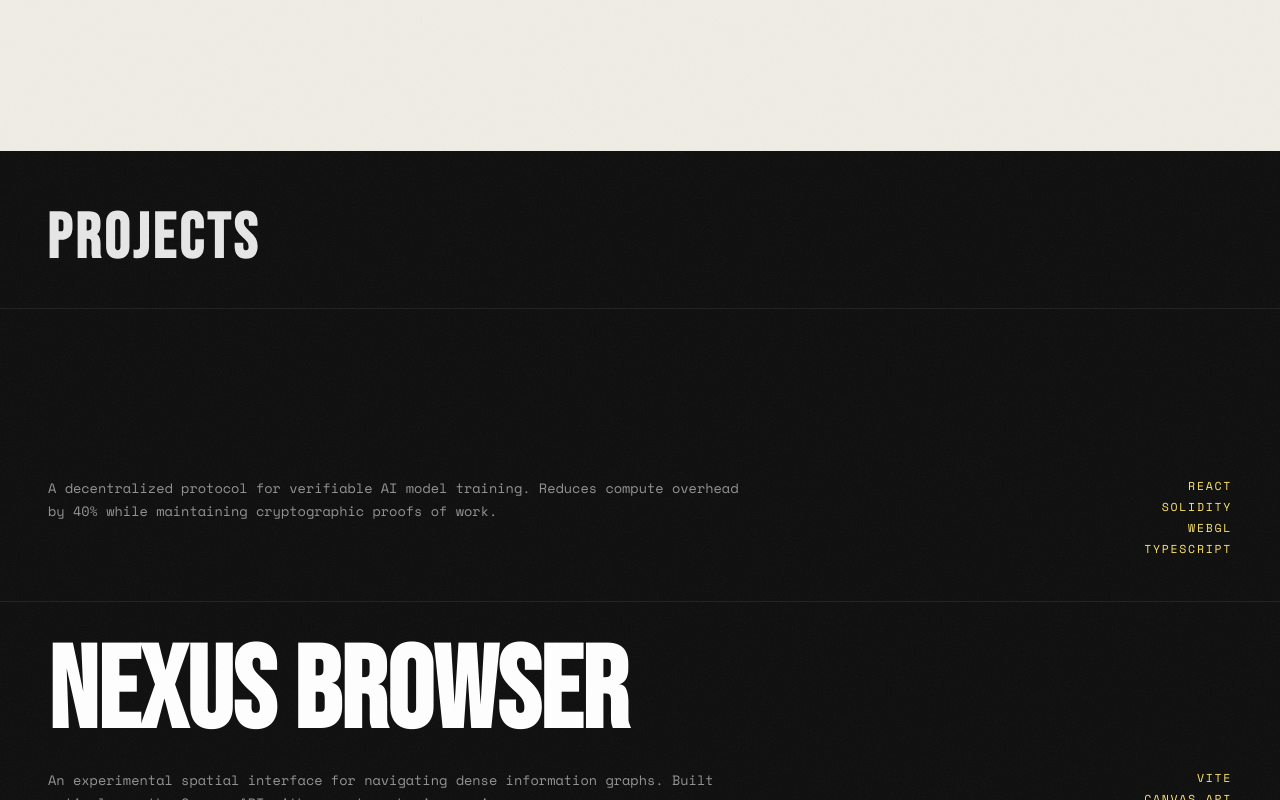
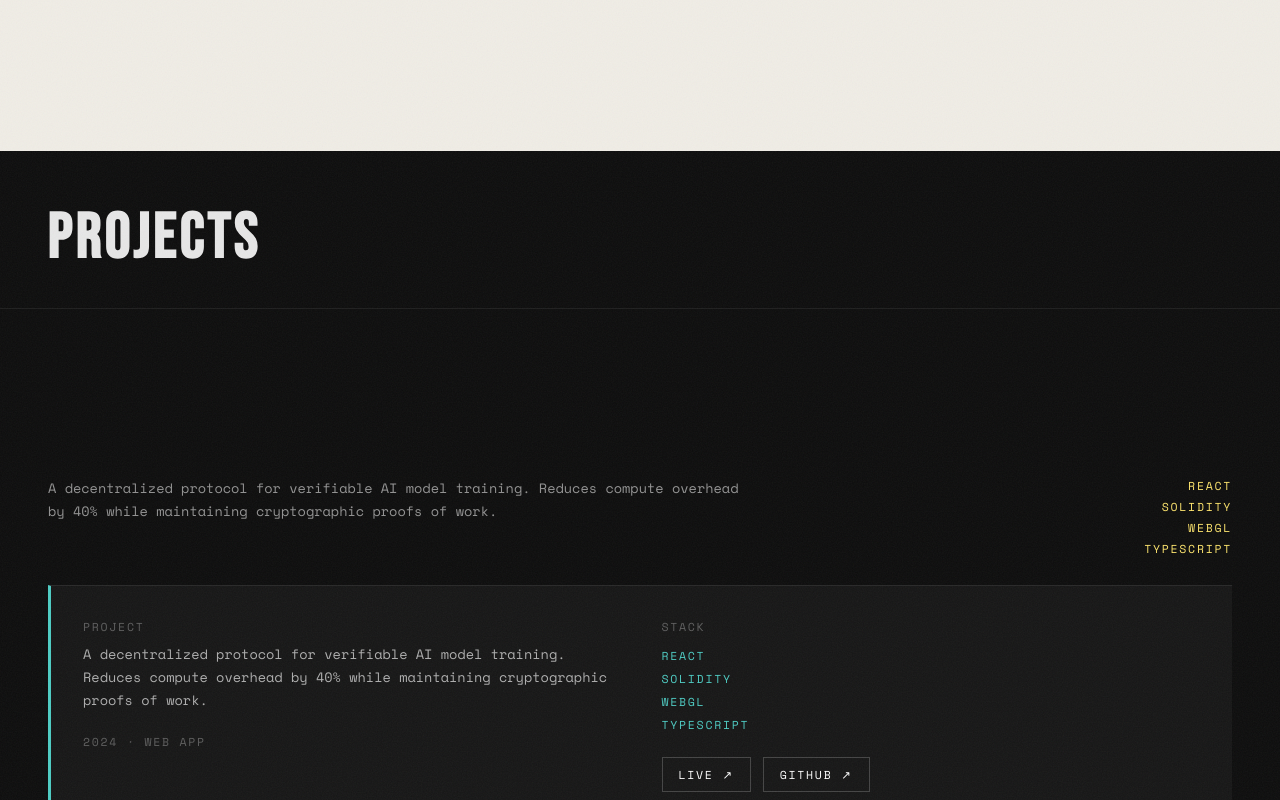
Before and after one commit to Mirudull-D/Portfolio-2, a React (Vite) app: page / in a window 1280 px wide. Both pictures are taken after a click on the element "SYNTHESIS". Shown: the part 649-1449 px from the top of the page. Built offline with nearby package versions, Linux system fonts and the light colour scheme.

Commit message:
NavScrool and the drop in

```diff
--- a/src/App.jsx
+++ b/src/App.jsx
@@ -1,10 +1,11 @@
-import React from 'react';
+import React, { useEffect } from 'react';
 import Hero from './components/Hero/Hero';
 import Work from './components/Work/Work';
 import About from './components/About/About';
 import Stack from './components/Stack/Stack';
 import Experience from './components/Experience/Experience';
 import Contact from './components/Contact/Contact';
+import ScrollProgress from './components/ScrollProgress/ScrollProgress';
 import './index.css';
 
 const Grain = () => (
@@ -21,9 +22,14 @@ const Grain = () => (
 );
 
 function App() {
+  useEffect(() => {
+    window.scrollTo(0, 0);
+  }, []);
+
   return (
     <>
       <Grain />
+      <ScrollProgress />
       <main>
         <Hero />
         <Work />
--- a/src/components/About/About.jsx
+++ b/src/components/About/About.jsx
@@ -6,7 +6,7 @@ export default function About() {
   const [ref, isVisible] = useScrollReveal({ threshold: 0.2 });
 
   return (
-    <section className={styles.about} ref={ref}>
+    <section className={styles.about} ref={ref} id="about">
       <div className={styles.watermark}>ABOUT</div>
 
       <div className={`${styles.content} ${isVisible ? styles.visible : ''}`}>
--- a/src/components/Contact/Contact.module.css
+++ b/src/components/Contact/Contact.module.css
@@ -53,14 +53,28 @@
 }
 
 .socialLink {
-  opacity: 0.5;
-  transition: opacity 0.3s cubic-bezier(0.76, 0, 0.24, 1),
-              transform 0.3s cubic-bezier(0.76, 0, 0.24, 1);
+  position: relative;
+  color: #FFF;
+  opacity: 0.7;
   letter-spacing: 0.2em;
+  font-family: var(--font-mono);
+  font-size: 0.72rem;
+  text-transform: uppercase;
 }
 
-.socialLink:hover {
-  opacity: 1;
+.socialLink::after {
+  content: '';
+  position: absolute;
+  bottom: -2px;
+  left: 0;
+  width: 0;
+  height: 1px;
+  background: var(--riso-cyan);
+  transition: width 0.3s cubic-bezier(0.76, 0, 0.24, 1);
+}
+
+.socialLink:hover::after {
+  width: 100%;
 }
 
 .footer {
--- a/src/components/Experience/Experience.jsx
+++ b/src/components/Experience/Experience.jsx
@@ -13,7 +13,7 @@ export default function Experience() {
   }, [isVisible]);
 
   return (
-    <section className={styles.experience} ref={ref}>
+    <section className={styles.experience} ref={ref} id="experience">
       <div className={styles.header}>
         <div className={styles.label}>EXPERIENCE</div>
         <div className={styles.rightLabel}>02 ROLES · ONGOING</div>
--- a/src/components/Hero/Hero.jsx
+++ b/src/components/Hero/Hero.jsx
@@ -11,7 +11,7 @@ export default function Hero() {
   }, []);
 
   return (
-    <section className={styles.hero}>
+    <section className={styles.hero} id="hero">
       <div className={styles.label}>
         FULLSTACK DEVELOPER
       </div>
--- /dev/null
+++ b/src/components/ScrollProgress/ScrollProgress.jsx
@@ -0,0 +1,27 @@
+import { useState, useEffect } from 'react';
+import styles from './ScrollProgress.module.css';
+
+export default function ScrollProgress() {
+  const [progress, setProgress] = useState(0);
+
+  useEffect(() => {
+    const handleScroll = () => {
+      const scrollTop = window.scrollY;
+      const docHeight = document.documentElement.scrollHeight - window.innerHeight;
+      const scrollPercent = docHeight > 0 ? scrollTop / docHeight : 0;
+      setProgress(scrollPercent);
+    };
+
+    window.addEventListener('scroll', handleScroll);
+    return () => window.removeEventListener('scroll', handleScroll);
+  }, []);
+
+  return (
+    <div className={styles.progressBar}>
+      <div
+        className={styles.progressFill}
+        style={{ width: `${progress * 100}%` }}
+      />
+    </div>
+  );
+}
--- /dev/null
+++ b/src/components/ScrollProgress/ScrollProgress.module.css
@@ -0,0 +1,15 @@
+.progressBar {
+  position: fixed;
+  top: 0;
+  left: 0;
+  width: 100vw;
+  height: 2px;
+  background: transparent;
+  z-index: 10000;
+}
+
+.progressFill {
+  height: 100%;
+  background: var(--riso-cyan);
+  transition: width 0.1s linear;
+}
--- a/src/components/Stack/Stack.jsx
+++ b/src/components/Stack/Stack.jsx
@@ -45,9 +45,11 @@ const MarqueeStrip = ({ strip }) => {
   ];
 
   return (
-    <div className={`${styles.strip} ${styles[strip.direction]} ${strip.className}`} style={{ '--speed': strip.speed }}>
-      <div className={styles.stripTrack}>
-        {list}
+    <div className={styles.stripWrapper}>
+      <div className={`${styles.strip} ${styles[strip.direction]} ${strip.className}`} style={{ '--speed': strip.speed }}>
+        <div className={styles.stripTrack}>
+          {list}
+        </div>
       </div>
     </div>
   );
@@ -57,7 +59,7 @@ export default function Stack() {
   const [ref, isVisible] = useScrollReveal({ threshold: 0.2 });
 
   return (
-    <section className={styles.stack} ref={ref}>
+    <section className={styles.stack} ref={ref} id="stack">
       <div className={styles.stackBlock}>
         <div className={styles.header}>
           <div className={styles.label}>TOOLS &amp; THINKING</div>
--- a/src/components/Stack/Stack.module.css
+++ b/src/components/Stack/Stack.module.css
@@ -77,6 +77,16 @@
   .stripBlock {
     clip-path: none;
   }
+}
+
+.stripWrapper {
+  width: 100%;
+  overflow: hidden;
+  transition: transform 0.3s ease;
+}
+
+.stripWrapper:hover {
+  transform: scale(1.02);
 }
 
 .strip {
--- a/src/components/Work/Work.jsx
+++ b/src/components/Work/Work.jsx
@@ -1,4 +1,4 @@
-import { useRef } from 'react';
+import { useState } from 'react';
 import { useScrollReveal } from '../../hooks/useScrollReveal';
 import styles from './Work.module.css';
 
@@ -7,44 +7,56 @@ const projects = [
     name: 'SYNTHESIS',
     desc: 'A decentralized protocol for verifiable AI model training. Reduces compute overhead by 40% while maintaining cryptographic proofs of work.',
     tags: ['React', 'Solidity', 'WebGL', 'TypeScript'],
-    misregister: false
+    misregister: false,
+    liveUrl: '#',
+    githubUrl: '#'
   },
   {
     name: 'NEXUS BROWSER',
     desc: 'An experimental spatial interface for navigating dense information graphs. Built entirely on the Canvas API with a custom physics engine.',
     tags: ['Vite', 'Canvas API', 'Rust', 'WASM'],
-    misregister: false
+    misregister: false,
+    liveUrl: '#',
+    githubUrl: '#'
   },
   {
     name: 'ECHO CHAMBER',
     desc: 'Audio analysis tool for acoustic room modeling. Features real-time spectral decomposition and impulse response generation.',
     tags: ['Next.js', 'WebAudio API', 'Python', 'FastAPI'],
-    misregister: true // The "best work" gets the misregistration
+    misregister: true,
+    liveUrl: '#',
+    githubUrl: '#'
   },
   {
     name: 'VANTAGE POINT',
     desc: 'A lightweight observability dashboard for distributed microservices. Aggregates logs, metrics, and traces into a single pane of glass.',
     tags: ['Vue', 'Go', 'Prometheus', 'Redis'],
-    misregister: false
+    misregister: false,
+    liveUrl: '#',
+    githubUrl: '#'
   },
   {
     name: 'CHRONOS',
     desc: 'Time-series database visualization engine capable of rendering millions of data points smoothly without downsampling.',
     tags: ['React', 'D3.js', 'Java', 'Spring Boot'],
-    misregister: false
+    misregister: false,
+    liveUrl: '#',
+    githubUrl: '#'
   },
   {
     name: 'KINETIC',
     desc: 'Open-source animation library for performant micro-interactions. Used by over 10,000 developers worldwide.',
     tags: ['Vanilla JS', 'CSS', 'Rollup', 'Jest'],
-    misregister: false
+    misregister: false,
+    liveUrl: '#',
+    githubUrl: '#'
   }
 ];
 
-const ProjectBlock = ({ project, index }) => {
+const ProjectBlock = ({ project, index, isOpen, onToggle }) => {
   const [ref, isVisible] = useScrollReveal({ threshold: 0.2 });
 
-  const isEven = index % 2 === 1; // 0-indexed, so 1,3,5 are even visually
+  const isEven = index % 2 === 1;
   const nameStyle = isEven ? styles.filled : 'outlined-text';
 
   return (
@@ -60,6 +72,7 @@ const ProjectBlock = ({ project, index }) => {
           '--misregister-color': 'var(--riso-red)'
         }}
         data-text={project.name}
+        onClick={onToggle}
       >
         {project.name}
       </h2>
@@ -74,17 +87,59 @@ const ProjectBlock = ({ project, index }) => {
           ))}
         </div>
       </div>
+
+      <div className={`${styles.drawer} ${isOpen ? styles.drawerOpen : ''}`}>
+        <div className={styles.drawerContent}>
+          <div className={styles.drawerGrid}>
+            <div className={styles.drawerLeft}>
+              <div className="label-text" style={{ opacity: 0.3, marginBottom: 8 }}>PROJECT</div>
+              <p className="body-text">{project.desc}</p>
+              <div className={styles.meta} style={{ marginTop: 16 }}>
+                <span className="label-text" style={{ opacity: 0.3 }}>2024 · WEB APP</span>
+              </div>
+            </div>
+            <div className={styles.drawerRight}>
+              <div className="label-text" style={{ opacity: 0.3, marginBottom: 12 }}>STACK</div>
+              <div className={styles.drawerTags}>
+                {project.tags.map(tag => (
+                  <span key={tag} className="label-text">{tag}</span>
+                ))}
+              </div>
+              <div className={styles.drawerButtons}>
+                <a href={project.liveUrl} target="_blank" rel="noopener noreferrer" className={styles.outlineBtn}>
+                  LIVE ↗
+                </a>
+                <a href={project.githubUrl} target="_blank" rel="noopener noreferrer" className={styles.outlineBtn}>
+                  GITHUB ↗
+                </a>
+              </div>
+            </div>
+          </div>
+        </div>
+      </div>
     </article>
   );
 };
 
 export default function Work() {
+  const [openIndex, setOpenIndex] = useState(null);
+
+  const handleToggle = (index) => {
+    setOpenIndex(prev => prev === index ? null : index);
+  };
+
   return (
-    <section className={styles.work}>
+    <section className={styles.work} id="work">
       <div className={styles.label}>PROJECTS</div>
       <div className={styles.projectsList}>
         {projects.map((p, i) => (
-          <ProjectBlock key={p.name} project={p} index={i} />
+          <ProjectBlock
+            key={p.name}
+            project={p}
+            index={i}
+            isOpen={openIndex === i}
+            onToggle={() => handleToggle(i)}
+          />
         ))}
       </div>
     </section>
--- a/src/components/Work/Work.module.css
+++ b/src/components/Work/Work.module.css
@@ -35,6 +35,77 @@
 .block.visible {
   opacity: 1;
   transform: translateY(0);
+}
+
+.block h2 {
+  cursor: pointer;
+}
+
+.drawer {
+  max-height: 0;
+  overflow: hidden;
+  transition: max-height 0.5s cubic-bezier(0.76, 0, 0.24, 1),
+              opacity 0.5s cubic-bezier(0.76, 0, 0.24, 1);
+  opacity: 0;
+}
+
+.drawerOpen {
+  max-height: 500px;
+  opacity: 1;
+}
+
+.drawerContent {
+  padding: 32px;
+  margin-top: 24px;
+  background: rgba(255, 255, 255, 0.04);
+  border-left: 3px solid var(--riso-cyan);
+  border-top: 1px solid rgba(255, 255, 255, 0.08);
+}
+
+.drawerGrid {
+  display: grid;
+  grid-template-columns: 1fr 1fr;
+  gap: 40px;
+}
+
+.drawerContent p {
+  color: #FFF;
+  opacity: 0.65;
+  line-height: 1.7;
+}
+
+.drawerTags {
+  display: flex;
+  flex-direction: column;
+  gap: 6px;
+  margin-bottom: 24px;
+}
+
+.drawerTags span {
+  color: var(--riso-cyan);
+}
+
+.drawerButtons {
+  display: flex;
+  gap: 12px;
+}
+
+.outlineBtn {
+  display: inline-block;
+  padding: 8px 16px;
+  border: 1px solid rgba(255, 255, 255, 0.2);
+  color: #FFF;
+  font-family: var(--font-mono);
+  font-size: 0.72rem;
+  letter-spacing: 0.15em;
+  text-transform: uppercase;
+  background: transparent;
+  transition: background 0.2s ease, color 0.2s ease;
+}
+
+.outlineBtn:hover {
+  background: var(--riso-cyan);
+  color: var(--bg-dark);
 }
 
 @media (prefers-reduced-motion: reduce) {
@@ -96,4 +167,13 @@
   .tags {
     align-items: flex-start;
   }
+
+  .drawerContent {
+    padding: 24px;
+  }
+
+  .drawerGrid {
+    grid-template-columns: 1fr;
+    gap: 24px;
+  }
 }
```
Also changed, not shown: src/components/Contact/Contact.jsx (+3 -5 lines).
